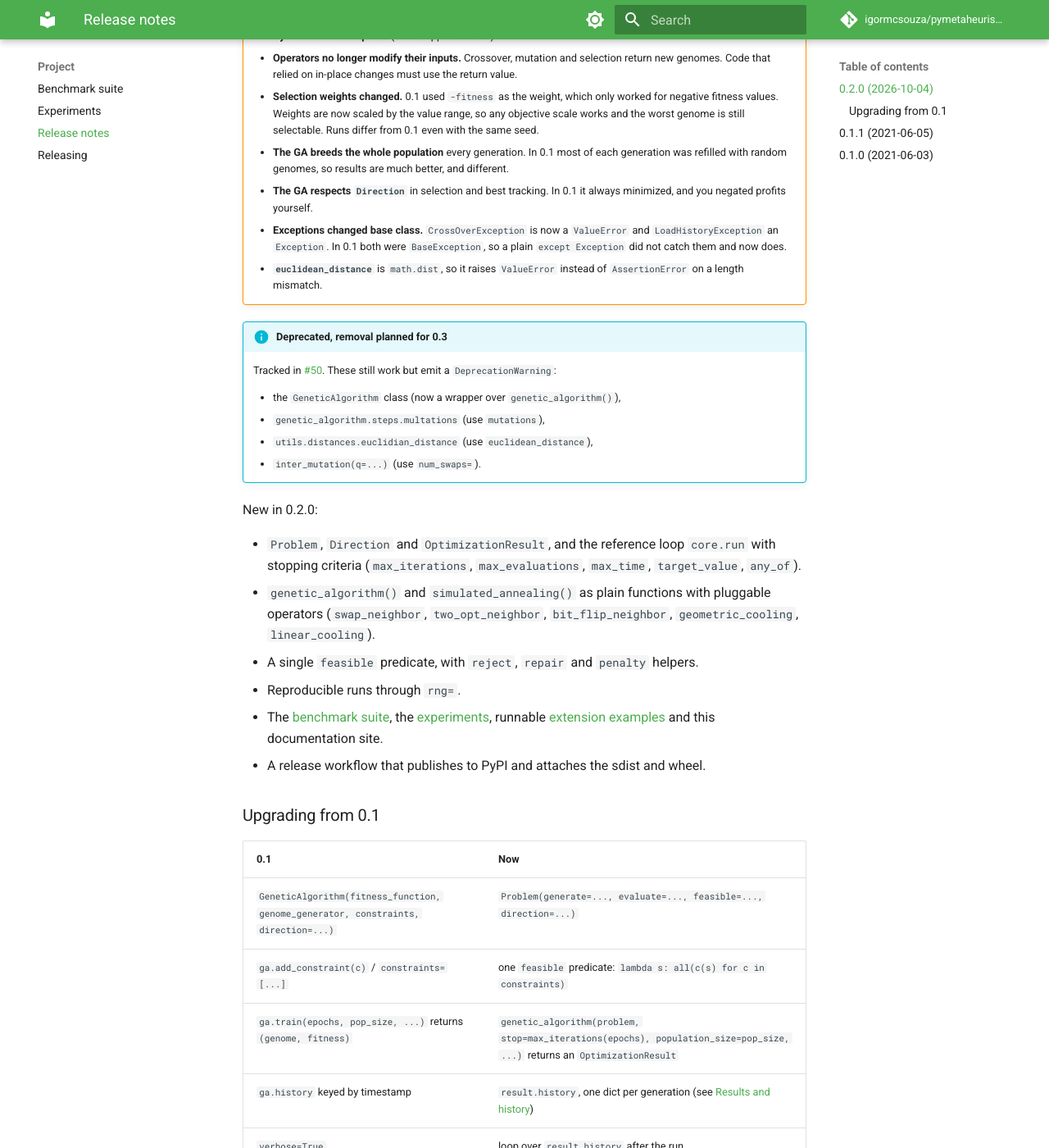
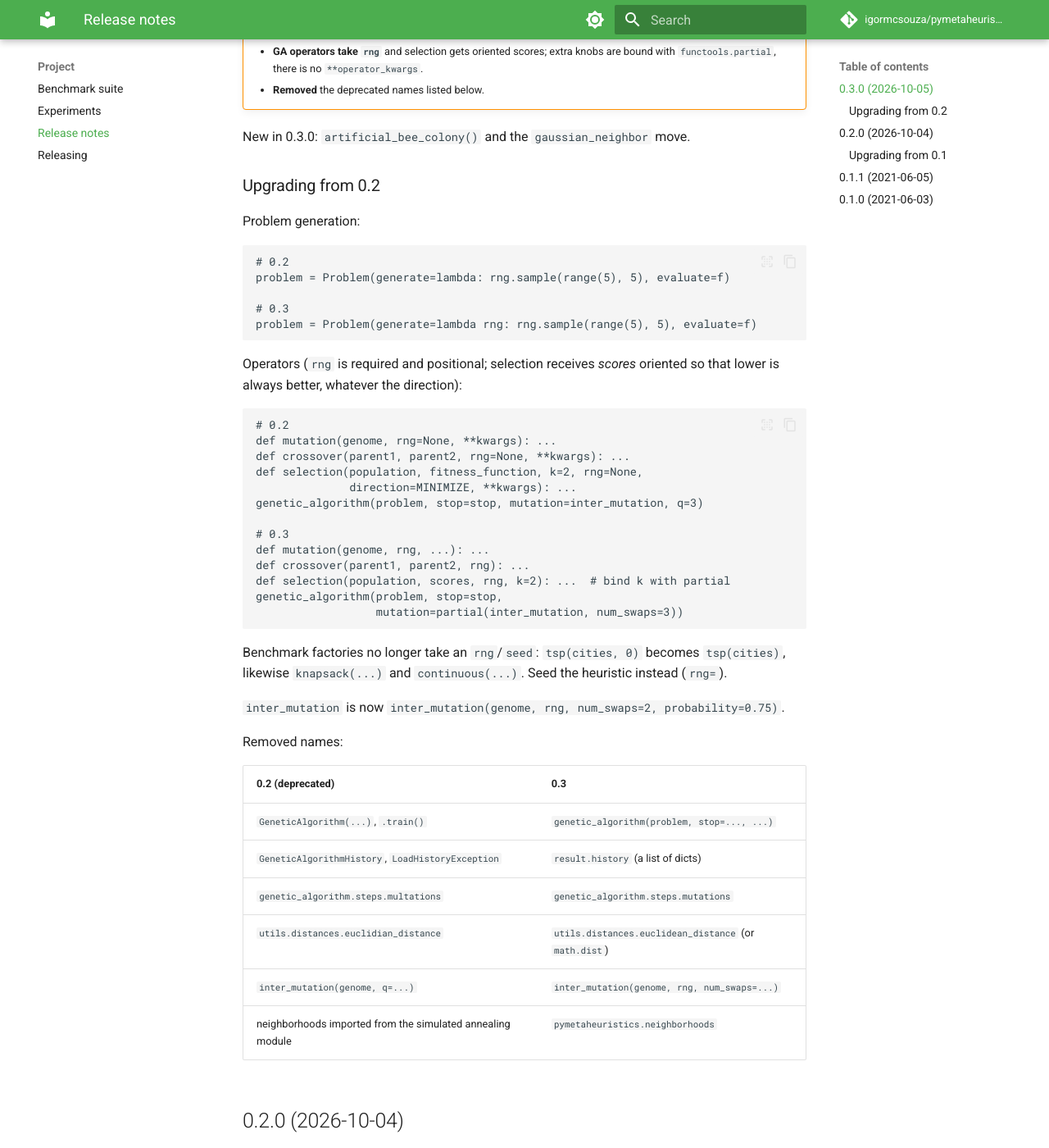
Before and after one commit to igormcsouza/pymetaheuristics, an MkDocs documentation site: the page built from docs/release-notes.md, in a window 1280 px wide and 1400 px high, scrolled down 505 px. Shown: the whole window at 82% size. Built offline with MkDocs 1.6.1 and Material for MkDocs 9.7.7, drawn with Linux system fonts in a browser that asks for light colours; comment, search, counter and statistics services are not loaded; some of the changed text lies outside the part shown.

Commit message:
Prepare 0.3.0 release (version, changelog, migration guide) (#61)
* Prepare 0.3.0 release: version, changelog, migration guide

Co-Authored-By: Claude Sonnet 5.5 <noreply@anthropic.com>

* Correct 0.3 migration notes; cover ABC infeasible-neighbor path

Co-Authored-By: Claude Sonnet 5.5 <noreply@anthropic.com>

---------

Co-authored-by: Claude Sonnet 5.5 <noreply@anthropic.com>

````diff
--- a/docs/release-notes.md
+++ b/docs/release-notes.md
@@ -2,6 +2,68 @@
 
 What each release contained, what broke, and how to upgrade. The short
 version lives in the [changelog](https://github.com/igormcsouza/pymetaheuristics/blob/main/CHANGELOG.md).
+
+## 0.3.0 (2026-10-05)
+
+Removes everything deprecated in 0.2 and changes the operator and
+`Problem.generate` contracts, so operators draw from the run's `rng`.
+
+!!! warning "Breaking changes"
+    - **`Problem.generate` takes the run's `rng`.**
+    - **GA operators take `rng`** and selection gets oriented scores; extra
+      knobs are bound with `functools.partial`, there is no `**operator_kwargs`.
+    - **Removed** the deprecated names listed below.
+
+New in 0.3.0: `artificial_bee_colony()` and the `gaussian_neighbor` move.
+
+### Upgrading from 0.2
+
+Problem generation:
+
+```text
+# 0.2
+problem = Problem(generate=lambda: rng.sample(range(5), 5), evaluate=f)
+
+# 0.3
+problem = Problem(generate=lambda rng: rng.sample(range(5), 5), evaluate=f)
+```
+
+Operators (`rng` is required and positional; selection receives *scores*
+oriented so that lower is always better, whatever the direction):
+
+```text
+# 0.2
+def mutation(genome, rng=None, **kwargs): ...
+def crossover(parent1, parent2, rng=None, **kwargs): ...
+def selection(population, fitness_function, k=2, rng=None,
+              direction=MINIMIZE, **kwargs): ...
+genetic_algorithm(problem, stop=stop, mutation=inter_mutation, q=3)
+
+# 0.3
+def mutation(genome, rng, ...): ...
+def crossover(parent1, parent2, rng): ...
+def selection(population, scores, rng, k=2): ...  # bind k with partial
+genetic_algorithm(problem, stop=stop,
+                  mutation=partial(inter_mutation, num_swaps=3))
+```
+
+Benchmark factories no longer take an `rng`/`seed`: `tsp(cities, 0)` becomes
+`tsp(cities)`, likewise `knapsack(...)` and `continuous(...)`. Seed the
+heuristic instead (`rng=`).
+
+`inter_mutation` is now `inter_mutation(genome, rng, num_swaps=2,
+probability=0.75)`.
+
+Removed names:
+
+| 0.2 (deprecated) | 0.3 |
+|---|---|
+| `GeneticAlgorithm(...)`, `.train()` | `genetic_algorithm(problem, stop=..., ...)` |
+| `GeneticAlgorithmHistory`, `LoadHistoryException` | `result.history` (a list of dicts) |
+| `genetic_algorithm.steps.multations` | `genetic_algorithm.steps.mutations` |
+| `utils.distances.euclidian_distance` | `utils.distances.euclidean_distance` (or `math.dist`) |
+| `inter_mutation(genome, q=...)` | `inter_mutation(genome, rng, num_swaps=...)` |
+| neighborhoods imported from the simulated annealing module | `pymetaheuristics.neighborhoods` |
 
 ## 0.2.0 (2026-10-04)
 
--- a/pymetaheuristics/__init__.py
+++ b/pymetaheuristics/__init__.py
@@ -1 +1 @@
-__version__ = '0.2.0'
+__version__ = '0.3.0'
````
Also changed, not shown: CHANGELOG.md (+28 -0 lines), 2 other files.
